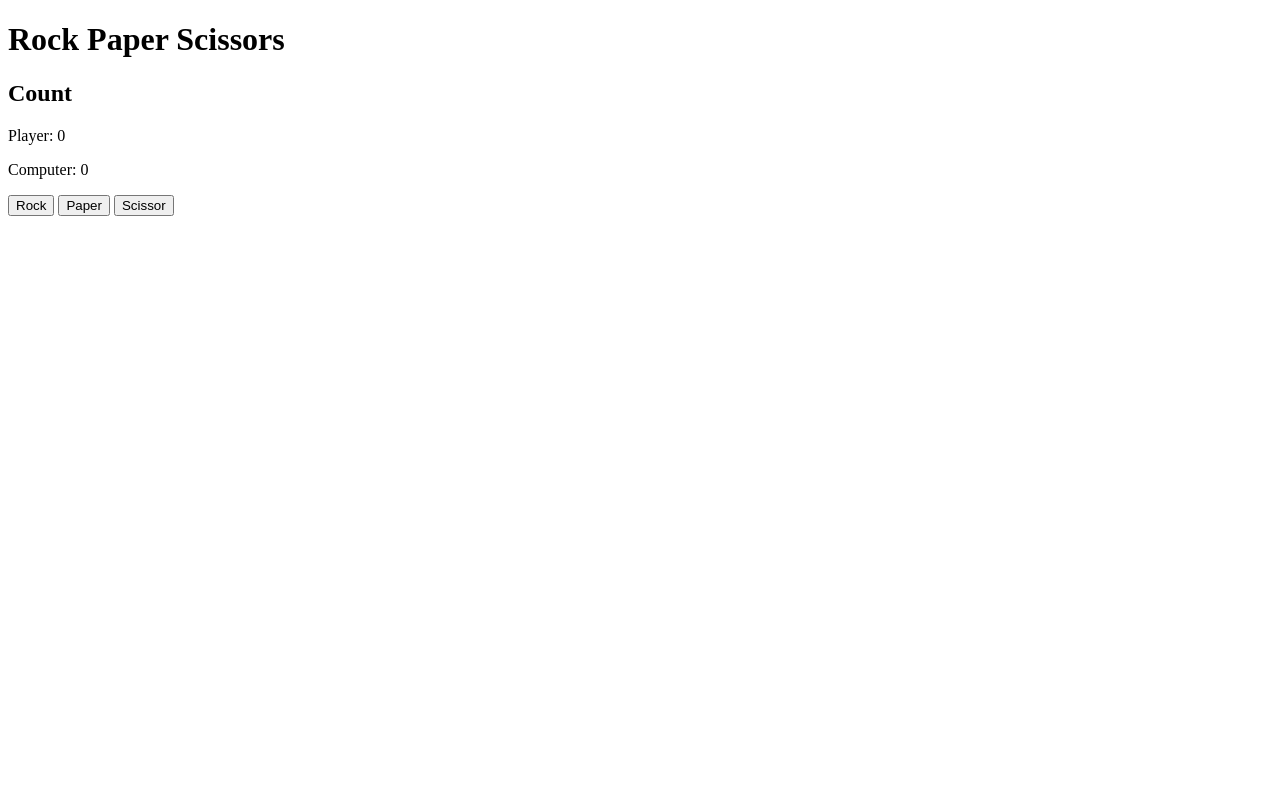
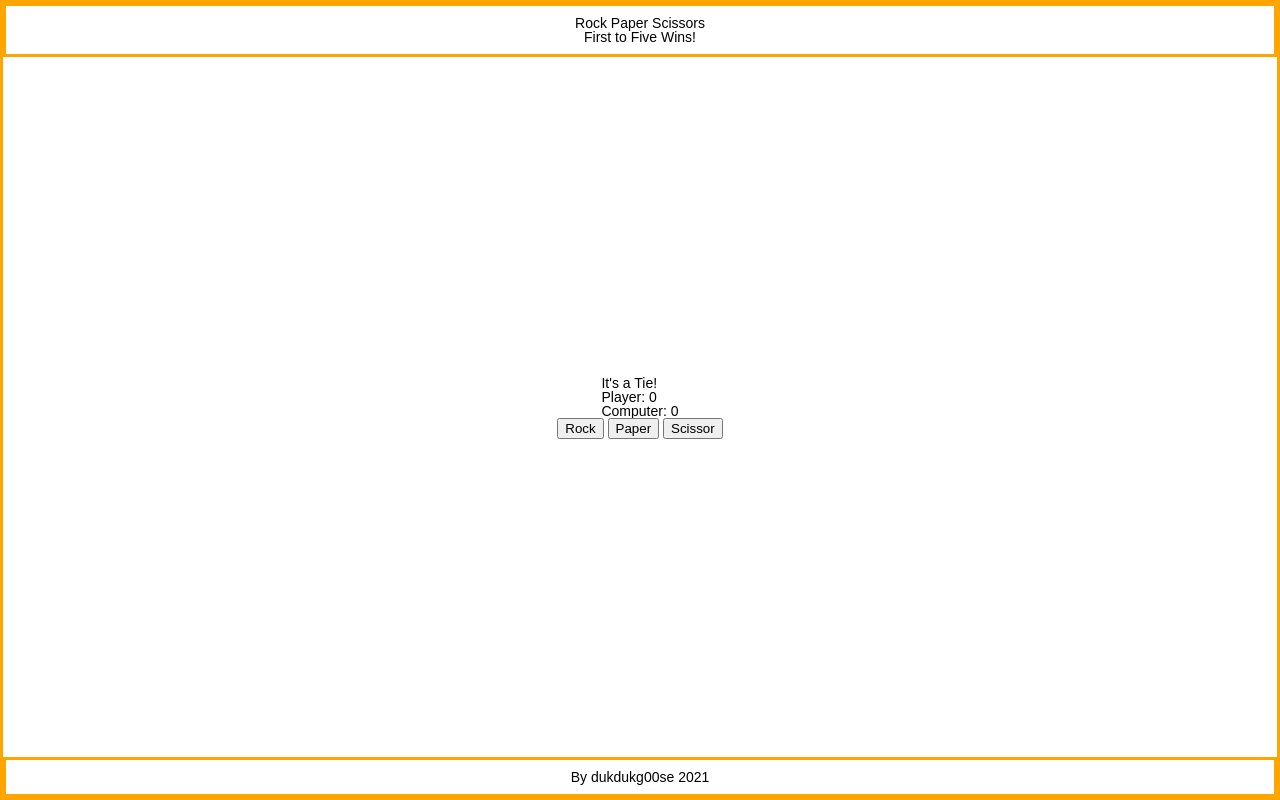
Before and after one commit to dukdukg00se/rock-paper-scissors, a plain HTML site: page index.html in a window 1280 px wide. Both pictures are taken after a click on the button "Rock". Drawn offline with Linux system fonts and the light colour scheme.

Commit message:
Adjusted js file to have buttons call playRound function with the correct playerSelection every time a button is clicked and to have each round display the running score. Adjusted the index file with the appropriate HTML and added an image dir with rock, paper, scissor clipart that can be used during gameplay.

```diff
--- a/index.html
+++ b/index.html
@@ -5,21 +5,42 @@
   <meta http-equiv="X-UA-Compatible" content="IE=edge">
   <meta name="viewport" content="width=device-width, initial-scale=1.0">
   <title>TOP Foundations Project: Rock Paper Scissors</title>
+  <link href="styles/reset.css" rel="stylesheet">
+  <link href="styles/styles.css" rel="stylesheet">
+
+
 </head>
 
 <body>
+
+  <header>
     <h1>Rock Paper Scissors</h1>
+    <p>First to Five Wins!</p>
+  </header>
 
-  <div>
-    <h2>Count</h2>
+  <main>
+    <div id="score-container">
+      <div id="result">
+        <h2>Result</h2>
+      </div>
+      <div id="player-score">
         <p>Player: 0</p>
+      </div>
+      <div id="computer-score">
         <p>Computer: 0</p>
       </div>
+    </div>
 
-
+    <div id="buttons-container">
       <button id='rock'>Rock</button>
       <button id='paper'>Paper</button>
       <button id='scissor'>Scissor</button>
+    </div>
+  </main>
+
+  <footer>
+    <p>By dukdukg00se 2021</p>
+  </footer>
 
   <script src="scripts/main.js"></script>
 </body>
--- a/scripts/main.js
+++ b/scripts/main.js
@@ -71,8 +71,13 @@ function game() {
   }
 }
 */
-let computerSelection = computerPlay();
+
+
+let computerWins = 0;
+let humanWins = 0;
+let computerSelection;
 let playerSelection;
+
 
 function computerPlay() {
   let choice = Math.round(Math.random() * 3);
@@ -86,34 +91,14 @@ function computerPlay() {
   }
 }
 
-
-
-function playRound() {
-  //let computerSelection = computerPlay();
-  //let playerSelection;
-
-  /*
-  let butts2 = document.querySelectorAll('button');
-  butts2.forEach((x) => {
-    x.addEventListener('click', () => {
-      playerSelection = x.id;
-      console.log(playerSelection);
-    });
-  })
-  */
-
-
-
-  function game(playerSelection, computerSelection) {
+function playRound(playerSelection, computerSelection) {
   if (playerSelection === 'rock') {
     if (computerSelection === 'paper') {
-        //computerWins++;
-        //counter++;
-        return 'You Lose! Paper beats Rock';
+      computerWins++;
+      return 'You Lose! Paper beats Rock!';
     } else if (computerSelection === 'scissor') {
-        //humanWins++
-        //counter++;
-        return 'You Win! Rock beats Scissor';
+      humanWins++;
+      return 'You Win! Rock beats Scissor!';
     } else {
       return 'It\'s a Tie!';
     }
@@ -121,32 +106,25 @@ function playRound() {
     if (computerSelection === 'paper') {
       return 'It\'s a Tie!';
     } else if (computerSelection === 'scissor') {
-        //computerWins++;
-        //counter++;
-        return 'You Lose! Scissor beats Paper';
+      computerWins++;
+      return 'You Lose! Scissor beats Paper!';
     } else {
-        //humanWins++;
-        //counter++;
-        return 'You Win! Paper beats Rock';
+      humanWins++;
+      return 'You Win! Paper beats Rock!';
     }
   } else if (playerSelection === 'scissor') {
     if (computerSelection === 'paper') {
-        //humanWins++;
-        //counter++;
-        return 'You Win! Scissor beats Paper';
+      humanWins++;
+      return 'You Win! Scissor beats Paper!';
     } else if (computerSelection === 'scissor') {
       return 'It\'s a Tie!';
     } else {
-        //computerWins++;
-        //counter++;
-        return 'You Lose! Rock beats Scissor';
+      computerWins++;
+      return 'You Lose! Rock beats Scissor!';
     }
   }
 
 }
-
-  console.log('You chose: ' + playerSelection + ',', 'Computer chose: ' + computerSelection + ',', game(playerSelection, computerSelection));
-  //console.log(`Computer: ${computerWins}, You: ${humanWins}`);
 
 /*
 if (humanWins < computerWins) {
@@ -155,14 +133,28 @@ function playRound() {
   console.log('You lucky ducky!')
 }
 */
-}
-
 
 let buttons = document.querySelectorAll('button');
 buttons.forEach((btn) => {
   btn.addEventListener('click', () => {
     playerSelection = btn.id;
-    //console.log(playerSelection);
-    playRound();
+    computerSelection = computerPlay();
+
+    //playRound();
+
+    //console.log(`You chose: ${playerSelection}, Computer chose: ${computerSelection}.`, playRound(playerSelection, computerSelection));
+    //console.log(`Computer: ${computerWins}, You: ${humanWins}`);
+
+    let result = document.querySelector('#result');
+    result.textContent = playRound(playerSelection, computerSelection);
+
+    let playerScore = document.querySelector('#player-score');
+    playerScore.textContent = `Player: ${humanWins}`;
+
+    let computerScore = document.querySelector('#computer-score');
+    computerScore.textContent = `Computer: ${computerWins}`;
+
+
+
   });
 });
--- /dev/null
+++ b/styles/reset.css
@@ -0,0 +1,48 @@
+/* http://meyerweb.com/eric/tools/css/reset/
+   v2.0 | 20110126
+   License: none (public domain)
+*/
+
+html, body, div, span, applet, object, iframe,
+h1, h2, h3, h4, h5, h6, p, blockquote, pre,
+a, abbr, acronym, address, big, cite, code,
+del, dfn, em, img, ins, kbd, q, s, samp,
+small, strike, strong, sub, sup, tt, var,
+b, u, i, center,
+dl, dt, dd, ol, ul, li,
+fieldset, form, label, legend,
+table, caption, tbody, tfoot, thead, tr, th, td,
+article, aside, canvas, details, embed,
+figure, figcaption, footer, header, hgroup,
+menu, nav, output, ruby, section, summary,
+time, mark, audio, video {
+	margin: 0;
+	padding: 0;
+	border: 0;
+	font-size: 100%;
+	font: inherit;
+	vertical-align: baseline;
+}
+/* HTML5 display-role reset for older browsers */
+article, aside, details, figcaption, figure,
+footer, header, hgroup, menu, nav, section {
+	display: block;
+}
+body {
+	line-height: 1;
+}
+ol, ul {
+	list-style: none;
+}
+blockquote, q {
+	quotes: none;
+}
+blockquote:before, blockquote:after,
+q:before, q:after {
+	content: '';
+	content: none;
+}
+table {
+	border-collapse: collapse;
+	border-spacing: 0;
+}
--- /dev/null
+++ b/styles/styles.css
@@ -0,0 +1,24 @@
+body, html {
+  height: 100%;
+  font-size: 14px;
+  font-family: Arial, Helvetica, sans-serif;
+  display: flex;
+  flex-direction: column;
+}
+
+header, body, footer {
+  border: solid 3px orange;
+}
+
+header, footer {
+  text-align: center;
+  padding: 10px;
+}
+
+main {
+  flex: 1;
+  display: flex;
+  flex-direction: column;
+  justify-content: center;
+  align-items: center;
+}
```
Also changed, not shown: images/paper.png (added), images/rock.png (added), images/scissor.png (added), 1 other file. Lines whose indentation alone changed are shown as unchanged.
